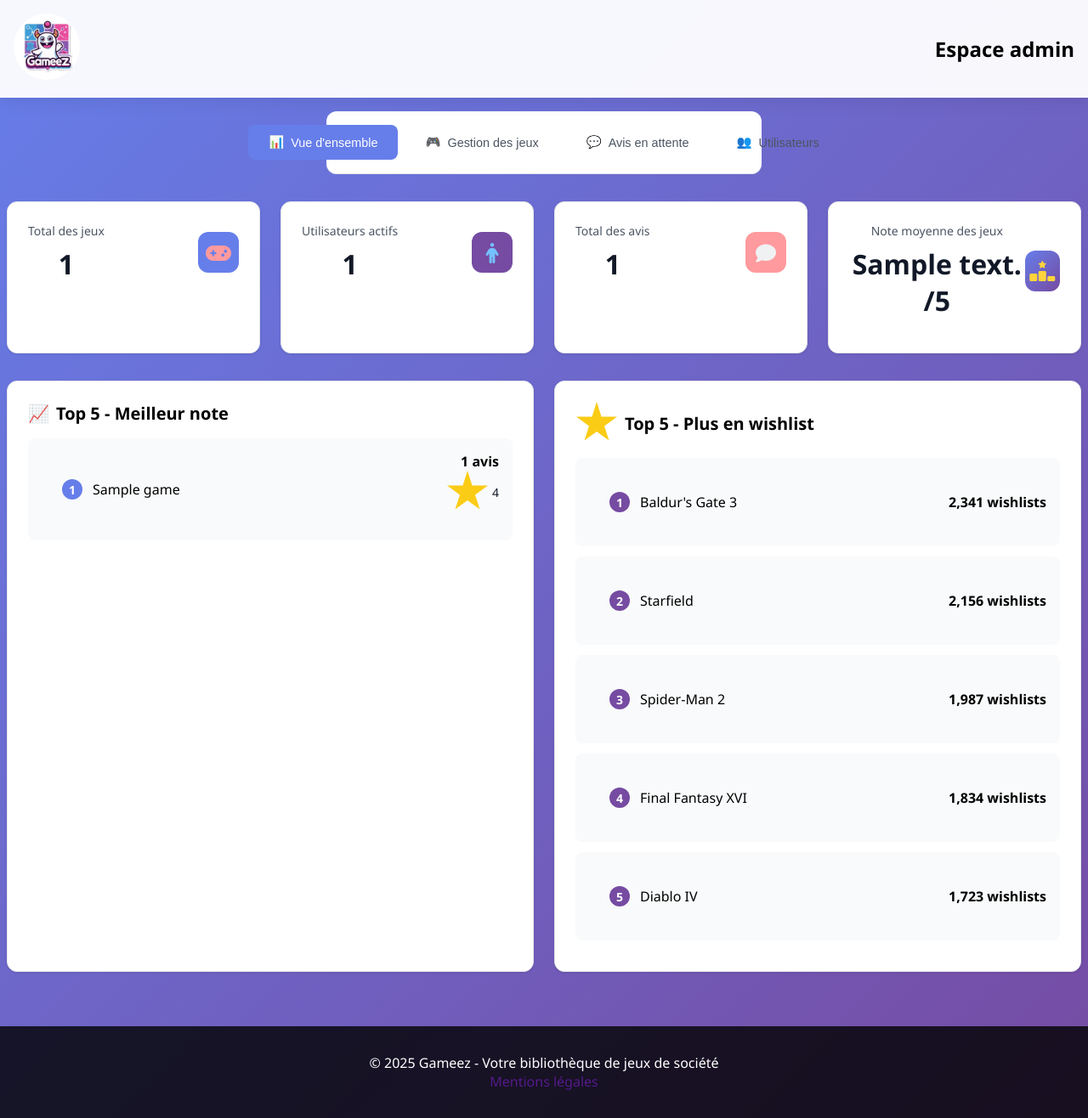
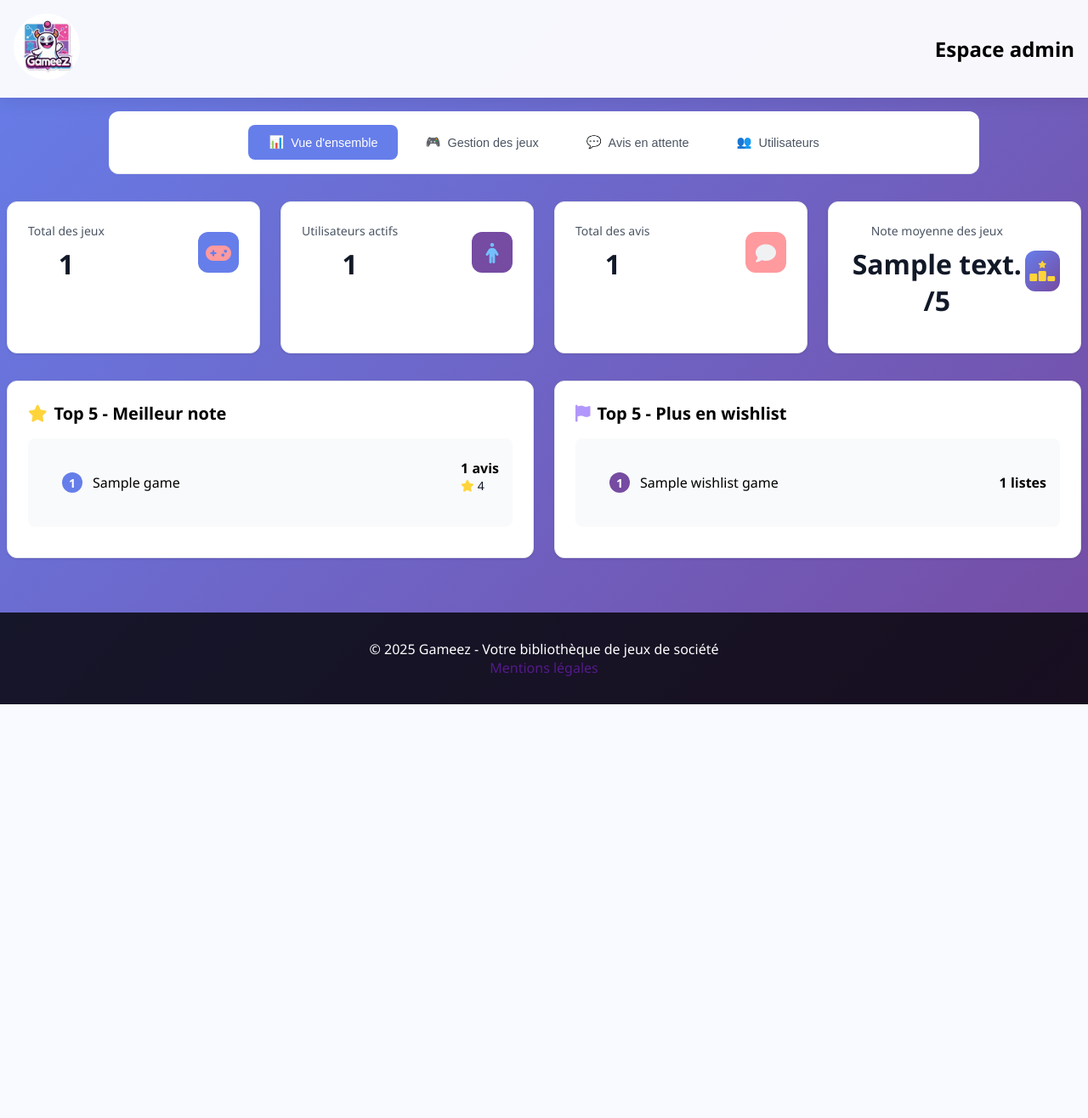
Before and after one commit to Gwladyslsn/gameez, a PHP site: template src/View/page/admin/dashboardAdmin.php in a window 1280 px wide. Shown: the whole page at 85% size. After the commit the page ends 829 px from the top, so only its background shows below. Run offline with PHP 8.4, Linux system fonts and the light colour scheme; the template is opened without the code that fills it: most values are stand-ins (such as "Sample title", 1, 10 or a date in 2020); some libraries are stand-ins or nearby versions.

Commit message:
finish global view

```diff
--- a/public/asset/css/dashboardAdmin.css
+++ b/public/asset/css/dashboardAdmin.css
@@ -7,7 +7,7 @@ header {
 
 /* Navigation Tabs */
 .nav-tabs {
-    width:40%;
+    width:80%;
     background: white;
     padding: 1rem 0;
     border-bottom: 1px solid #e5e7eb;
--- a/src/Controller/AdminController.php
+++ b/src/Controller/AdminController.php
@@ -14,6 +14,7 @@ class AdminController
 
         $stats = $adminRepo->getStats();
         $topGames = $adminRepo->getTopGames();
+        $topWishlistGames = $adminRepo->getTopWishlistGames();
 
         require ROOTPATH . 'src/View/page/admin/dashboardAdmin.php';
     }
--- a/src/View/page/admin/dashboardAdmin.php
+++ b/src/View/page/admin/dashboardAdmin.php
@@ -63,7 +63,7 @@ require_once ROOTPATH . 'src/View/template/headerAdmin.php';
                 <div class="top-games-grid">
                     <div class="top-games-card">
                         <h3 class="top-games-title">
-                            <span class="icon-trending"></span>
+                            <span><i class="fa-solid fa-star" style="color: #FFD43B;"></i></span>
                             Top 5 - Meilleur note
                         </h3>
                         <?php $rank = 1; ?>
@@ -76,7 +76,7 @@ require_once ROOTPATH . 'src/View/template/headerAdmin.php';
                                 <div class="game-stats">
                                     <div class="game-value"><?= $topGame['review_count'] ?> avis</div>
                                     <div class="game-rating">
-                                        <span class="star">★</span>
+                                        <span><i class="fa-solid fa-star" style="color: #FFD43B;"></i></span>
                                         <span><?= $topGame['average_rating'] ?></span>
                                     </div>
                                 </div>
@@ -88,58 +88,23 @@ require_once ROOTPATH . 'src/View/template/headerAdmin.php';
 
                     <div class="top-games-card">
                         <h3 class="top-games-title">
-                            <span class="star">★</span>
+                            <span><i class="fa-solid fa-flag" style="color: #B197FC;"></i></span>
                             Top 5 - Plus en wishlist
                         </h3>
+                        <?php $rank = 1; ?>
+                        <?php foreach ($topWishlistGames as $topWishlistGame): ?>
                         <div class="game-item">
                             <div class="game-info">
                                 <div class="game-rank wishlists">1</div>
-                                <span>Baldur's Gate 3</span>
+                                <span><?= $topWishlistGame['game_name'] ?></span>
                             </div>
                             <div class="game-stats">
-                                <div class="game-value">2,341 wishlists</div>
+                                <div class="game-value"><?= $topWishlistGame['list_count'] ?> listes</div>
                             </div>
                         </div>
+                        <?php $rank++; ?>
+                        <?php endforeach ?>
 
-                        <div class="game-item">
-                            <div class="game-info">
-                                <div class="game-rank wishlists">2</div>
-                                <span>Starfield</span>
-                            </div>
-                            <div class="game-stats">
-                                <div class="game-value">2,156 wishlists</div>
-                            </div>
-                        </div>
-
-                        <div class="game-item">
-                            <div class="game-info">
-                                <div class="game-rank wishlists">3</div>
-                                <span>Spider-Man 2</span>
-                            </div>
-                            <div class="game-stats">
-                                <div class="game-value">1,987 wishlists</div>
-                            </div>
-                        </div>
-
-                        <div class="game-item">
-                            <div class="game-info">
-                                <div class="game-rank wishlists">4</div>
-                                <span>Final Fantasy XVI</span>
-                            </div>
-                            <div class="game-stats">
-                                <div class="game-value">1,834 wishlists</div>
-                            </div>
-                        </div>
-
-                        <div class="game-item">
-                            <div class="game-info">
-                                <div class="game-rank wishlists">5</div>
-                                <span>Diablo IV</span>
-                            </div>
-                            <div class="game-stats">
-                                <div class="game-value">1,723 wishlists</div>
-                            </div>
-                        </div>
                     </div>
                 </div>
             </div>
```
Also changed, not shown: src/Repository/AdminRepository.php (+22 -0 lines).
